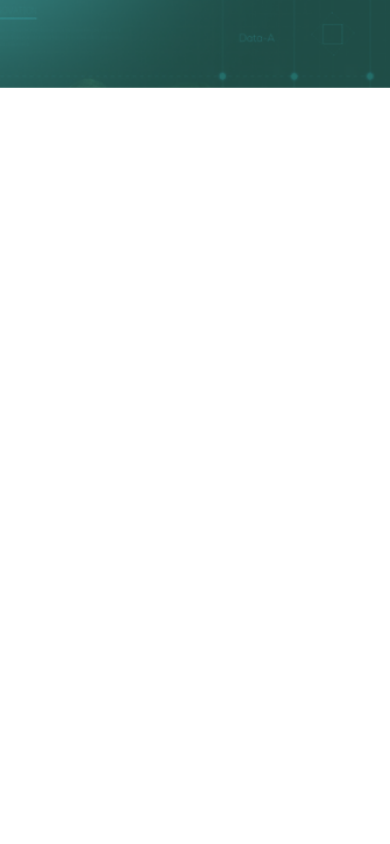
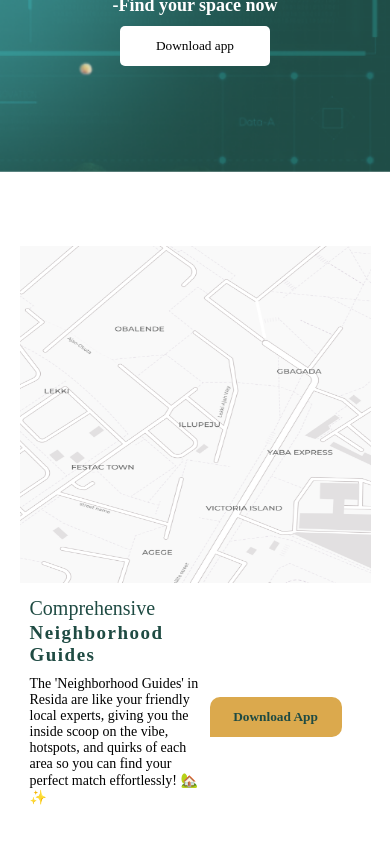
Before and after one commit to David-coding-lab/Resida-, a React (Create React App) app: page / in a window 390 px wide. Shown: the part 1829-2673 px from the top of the page. Before the commit the page ends 1917 px from the top, so only its background shows below. Built offline with nearby package versions, Linux system fonts and the light colour scheme.

Commit message:
finished Neighorhood Section

```diff
--- a/src/App.css
+++ b/src/App.css
@@ -32,6 +32,10 @@
   }
   .quick_p_img_container img {
     width: 400px;
+  }
+  .nguid_img_container img {
+    width: 40vw;
+    height: 100%;
   }
 }
 /* small sizd screen */
@@ -134,6 +138,14 @@
   .quick_p_img_container img {
     width: 50vw;
   }
+  .nguid_img_container img {
+    width: 40vw;
+    height: 40vh;
+    margin-block: 55px;
+  }
+  .nguid_txt_container article {
+    font-size: 14px;
+  }
 }
 /* extra-small */
 @media (max-width: 490px) {
@@ -160,7 +172,7 @@
   }
   .exp_section {
     flex-direction: column-reverse;
-    background: linear-gradient(300deg, #fff, #fff, #bbdbf344,#bbdbf344, #fff);
+    background: linear-gradient(300deg, #fff, #fff, #bbdbf344, #bbdbf344, #fff);
     height: 50vh;
   }
   .exp_section_right {
@@ -171,7 +183,7 @@
     flex-direction: column-reverse;
     /* justify-content: center; */
     /* align-items: center; */
-    height: 20vh;
+    height: 30vh;
     width: 100vw;
   }
   .sub_exp_img_container :nth-child(2) {
@@ -209,4 +221,37 @@
     text-align: center;
     font-weight: 700;
   }
+  .neighborhoodGuid_section {
+    flex-direction: column;
+    height: 85vh;
+    width: 90vw;
+  }
+  .nguid_img_container img {
+    width: 100%;
+    height: 40vh;
+    margin: 0;
+    padding: 0;
+  }
+  .nguid_txt_container{
+    margin-block: 0;
+    margin-inline: 0;
+    display: flex;
+  }
+  .nguid_txt_container{
+    margin: 10px;
+    width: 80vw;
+  }
+  .nguid_txt_container div{
+    width: 70vw;
+  }
+  .nguid_txt_container h1{
+    font-size: 20px;
+  }
+  .nguid_txt_container h2{
+    font-size: 19px;
+  }
+  .nguid_txt_container button{
+    width: 200px;
+    margin-top: 100px;
+  }
 }
--- a/src/App.js
+++ b/src/App.js
@@ -1,15 +1,16 @@
-import './Shared_Components/shared.css'
-import './Components/components.css'
-import './App.css'
-import Header from "./Shared_Components/Header"
-import Hero from './Components/Hero'
-import SubHero from './Components/SubHero'
-import ExpSection from './Components/ExpSection'
-import SubExpSection from './Components/SubExpSection'
-import QuickPreviewSection from './Components/QuickPreviewSection'
+import "./Shared_Components/shared.css";
+import "./Components/components.css";
+import "./App.css";
+import Header from "./Shared_Components/Header";
+import Hero from "./Components/Hero";
+import SubHero from "./Components/SubHero";
+import ExpSection from "./Components/ExpSection";
+import SubExpSection from "./Components/SubExpSection";
+import QuickPreviewSection from "./Components/QuickPreviewSection";
+import NeighborhoodGuid from "./Components/NeighborhoodGuid";
 
-export default function App(){
-    return(
+export default function App() {
+  return (
     <div>
       <Header />
       <Hero />
@@ -17,6 +18,7 @@ export default function App(){
       <ExpSection />
       <SubExpSection />
       <QuickPreviewSection />
+      <NeighborhoodGuid />
     </div>
-    )
+  );
 }
--- /dev/null
+++ b/src/Components/NeighborhoodGuid.jsx
@@ -0,0 +1,24 @@
+import map from "../assets/Map 1.png";
+const NeighborhoodGuid = () => {
+  return (
+    <div className="neighborhoodGuid_section">
+      <div className="nguid_img_container">
+        <img src={map} alt="Guid map" />
+      </div>
+      <div className="nguid_txt_container">
+        <div>
+          <h1>Comprehensive</h1>
+          <h2>Neighborhood Guides</h2>
+          <article>
+            The 'Neighborhood Guides' in Resida are like your friendly local
+            experts, giving you the inside scoop on the vibe, hotspots, and
+            quirks of each area so you can find your perfect match effortlessly!
+            🏡✨
+          </article>
+        </div>
+        <button>Download App</button>
+      </div>
+    </div>
+  );
+};
+export default NeighborhoodGuid;
--- a/src/Components/SubExpSection.jsx
+++ b/src/Components/SubExpSection.jsx
@@ -6,7 +6,7 @@ const SubExpSection = () => {
   return (
     <div className="sub_exp_section">
       <div className="sub_exp_img_container">
-        <img className="reabon"src={reabon} alt="reabon" />
+        <img className="reabon" src={reabon} alt="reabon" />
         <img src={sub_img_1} alt="sub experience details" />
         <img src={sub_img_2} alt="sub experience details" />
         <img src={sub_img_3} alt="sub experience details" />
--- a/src/Components/components.css
+++ b/src/Components/components.css
@@ -191,7 +191,7 @@
   color: var(--primary-color-green-thick);
   font-size: 1vw;
 }
-.quick_preview_section{
+.quick_preview_section {
   width: 100vw;
   height: 60vh;
   background-image: url(../assets/quickPreviwe_img.png);
@@ -202,15 +202,15 @@
   align-items: center;
   display: flex;
 }
-.quick_p_img_container img{
+.quick_p_img_container img {
   width: 40vw;
 }
-.quick_p_txt_container{
+.quick_p_txt_container {
   width: 50vw;
   color: white;
   padding: 10px;
 }
-.quick_p_cta_btn{
+.quick_p_cta_btn {
   width: 150px;
   height: 40px;
   background-color: white;
@@ -222,3 +222,46 @@
   border: none;
   margin: 10px;
 }
+.neighborhoodGuid_section {
+  width: 90vw;
+  height: 70vh;
+  display: flex;
+  justify-content: center;
+  margin: auto;
+}
+.nguid_txt_container {
+  width: 32vw;
+  margin-block: 10% auto;
+  margin-inline: 50px;
+  font-size: 15px;
+  font-family: "Trebuchet MS", "Lucida Sans Unicode", "Lucida Grande",
+    "Lucida Sans", Arial, sans-serif;
+}
+.nguid_img_container img{
+  height: 100%;
+}
+.nguid_txt_container h1 {
+  font-weight: 400;
+  color: var(--primary-color-green);
+  margin-bottom: 2px;
+}
+.nguid_txt_container h2 {
+  letter-spacing: 1.5px;
+  margin-bottom: 10px;
+  color: var(--primary-color-green);
+}
+.nguid_txt_container button {
+  width: 200px;
+  height: 40px;
+  background-color: var(--secondary-color-orange);
+  color: var(--primary-color-green);
+  border: none;
+  font-weight: 600;
+  border-radius: 10px;
+  -webkit-border-radius: 10px;
+  -moz-border-radius: 10px;
+  -ms-border-radius: 10px;
+  -o-border-radius: 10px;
+  border-bottom-left-radius: 0;
+  margin-top: 25px;
+}
```
Also changed, not shown: src/assets/Map 1.png (added). Lines whose indentation alone changed are shown as unchanged.
